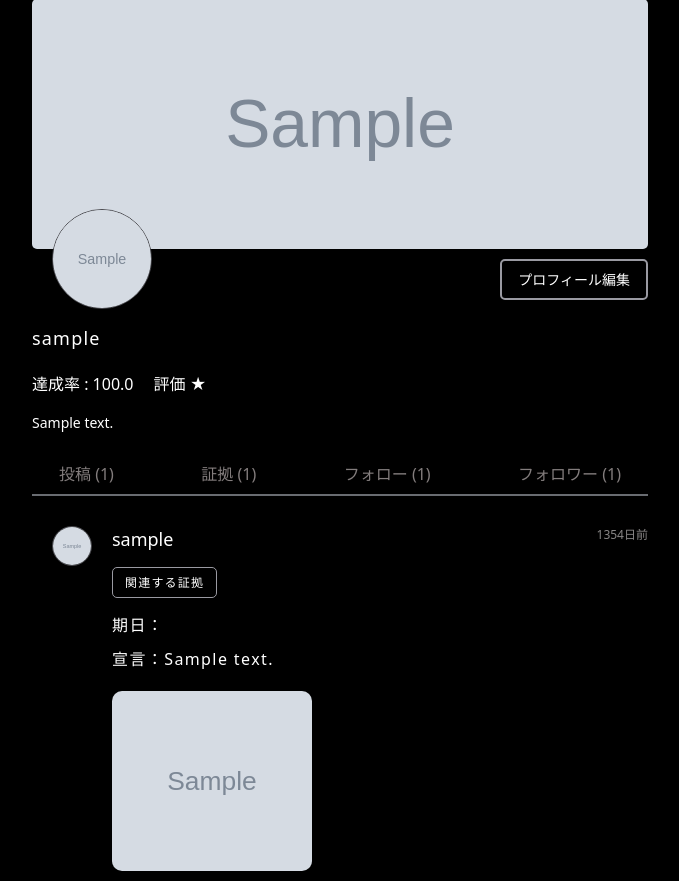
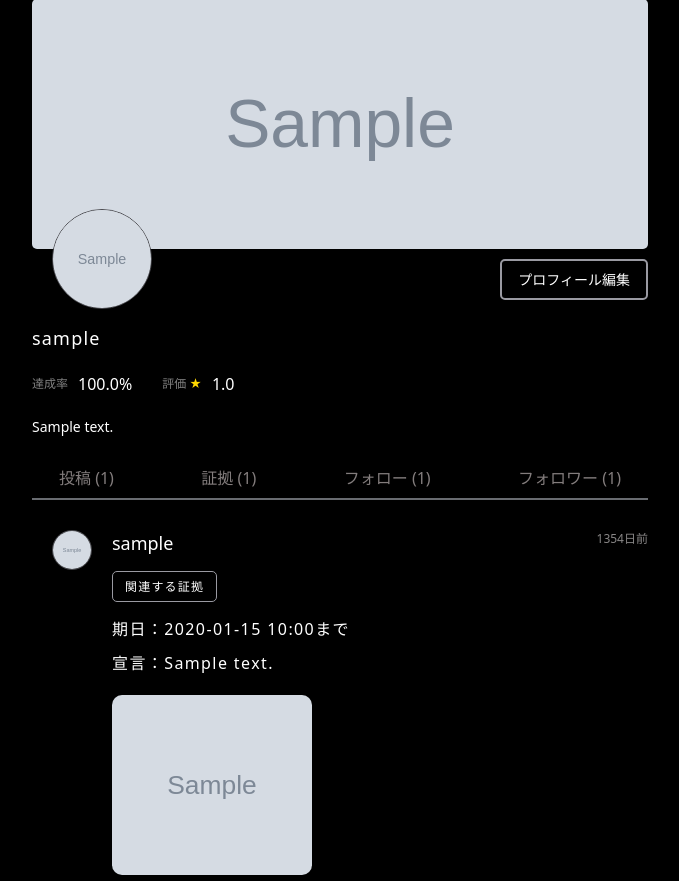
Before and after one commit to tk-art/credit, a Django app: page /profile/1/ in a window 1280 px wide. Shown: the part 151-1032 px from the top of the page, without its empty margins (300-979 px from the left). Run offline with Django 3.2, Linux system fonts and the light colour scheme; a user stored in the database is signed in; tables that the repository leaves empty hold one stand-in row (values such as "Sample post"); grey boxes marked "Sample" are stand-in pictures.

Commit message:
Provided overall evaluation and achievement rate

```diff
--- a/credit/templates/profile.html
+++ b/credit/templates/profile.html
@@ -26,8 +26,12 @@
     <div class="profile-top">
       <p class="profile-username">{{ profile.username }}</p>
       <div class="achievements">
-        <p class="rate">達成率 : {{ rate }}</p>
-        <p>評価 ★</p>
+        <div class="rate">
+          <p>達成率</p>{{ rate }}%
+        </div>
+        <div class="star-avg">
+          <p>評価 <span>★</span></p>{{ ratin }}
+        </div>
       </div>
 
       <p class="profile-content">{{ profile.content }}</p>
@@ -84,7 +88,7 @@
               <a class="connection-btn" data-bs-toggle="modal" data-bs-target="#connection-evidence-{{ post.id }}">関連する証拠</a>
             {% endif %}
             <div class="post-data">
-              <div class="post-period">期日：{{ post.period }}</div>
+              <div class="post-period">期日：{{ post.formatted_deadline }}</div>
               <div class="post-content">宣言：{{ post.content }}</div>
               {% if post.image %}
                 <img src="{{ post.image.url }}" alt="{{ post.user.profile.username }}" class="post-image">
--- a/credit/templates/top.html
+++ b/credit/templates/top.html
@@ -92,7 +92,7 @@
             <a class="connection-btn" data-bs-toggle="modal" data-bs-target="#connection-evidence-follow-{{ post.id }}">関連する証拠</a>
           {% endif %}
           <div class="post-data">
-            <div class="post-period">期日：{{ post.period }}</div>
+            <div class="post-period">期日：{{ post.formatted_deadline }}</div>
             <div class="post-content">宣言：{{ post.content }}</div>
             {% if post.image %}
               <img src="{{ post.image.url }}" alt="{{ post.user.profile.username }}" class="post-image">
--- a/credit/views.py
+++ b/credit/views.py
@@ -39,6 +39,7 @@ def top(request):
     follows_profiles = request.user.profile.follows.all()
     follows_posts = Post.objects.filter(user__profile__in=follows_profiles).order_by('-timestamp')
     for post in follows_posts:
+        post.formatted_deadline = post.deadline.strftime('%Y-%m-%d %H:%Mまで')
         if hasattr(post, 'evidence'):
             post.evidence.delta = human_readable_time_from_utc(post.evidence.timestamp)
   for post in posts:
@@ -116,16 +117,30 @@ def profile(request, user_id):
     followed_profiles = profile.followed_by.all()
     is_following = request.user.profile.follows.filter(id=profile.id).exists()
     evidences = Evidence.objects.filter(user=user_id).order_by('-timestamp')
+
+    avg_ratings = 0
+
     for evidence in evidences:
       evidence.delta = human_readable_time_from_utc(evidence.timestamp)
       evidence.post.delta = human_readable_time_from_utc(evidence.post.timestamp)
+      evidence_rate = EvidenceRating.objects.filter(evidence_id=evidence.id)
+
+      if evidence_rate:
+        average_rating = evidence_rate.aggregate(Avg('star_count'))
+        rounded_avg = round(average_rating['star_count__avg'], 1)
+        avg_ratings += rounded_avg
+      else:
+          rounded_avg = 0
+
+    ratin = avg_ratings / len(evidences)
 
     for post in posts:
       post.delta = human_readable_time_from_utc(post.timestamp)
+      post.formatted_deadline = post.deadline.strftime('%Y-%m-%d %H:%Mまで')
       if hasattr(post, 'evidence'):
         post.evidence.delta = human_readable_time_from_utc(post.evidence.timestamp)
 
-    rate = calculate_achievement_rate(user)
+    rate = round(calculate_achievement_rate(user), 1)
 
 
     context = {
@@ -135,6 +150,7 @@ def profile(request, user_id):
       'followed_profiles': followed_profiles,
       'evidences': evidences,
       'rate': rate,
+      'ratin': ratin,
     }
     return render(request, 'profile.html', context)
 
--- a/static/css/style.css
+++ b/static/css/style.css
@@ -536,8 +536,36 @@ label {
 /* 実績 */
 .achievements {
   display: flex;
+  margin-bottom: 20px;
 }
 
 .rate {
   margin-right: 20px;
+  display: flex;
+  align-items: center;
 }
+
+.rate p {
+  color: gray;
+  margin-right: 10px;
+  font-size: 12px;
+  margin: 0;
+  padding-right: 10px;
+}
+
+.star-avg {
+  display: flex;
+  align-items: center;
+}
+
+.star-avg p {
+  color: gray;
+  margin-right: 10px;
+  font-size: 12px;
+  margin: 0;
+  padding-right: 10px;
+}
+
+.star-avg span {
+  color: gold;
+}
```
